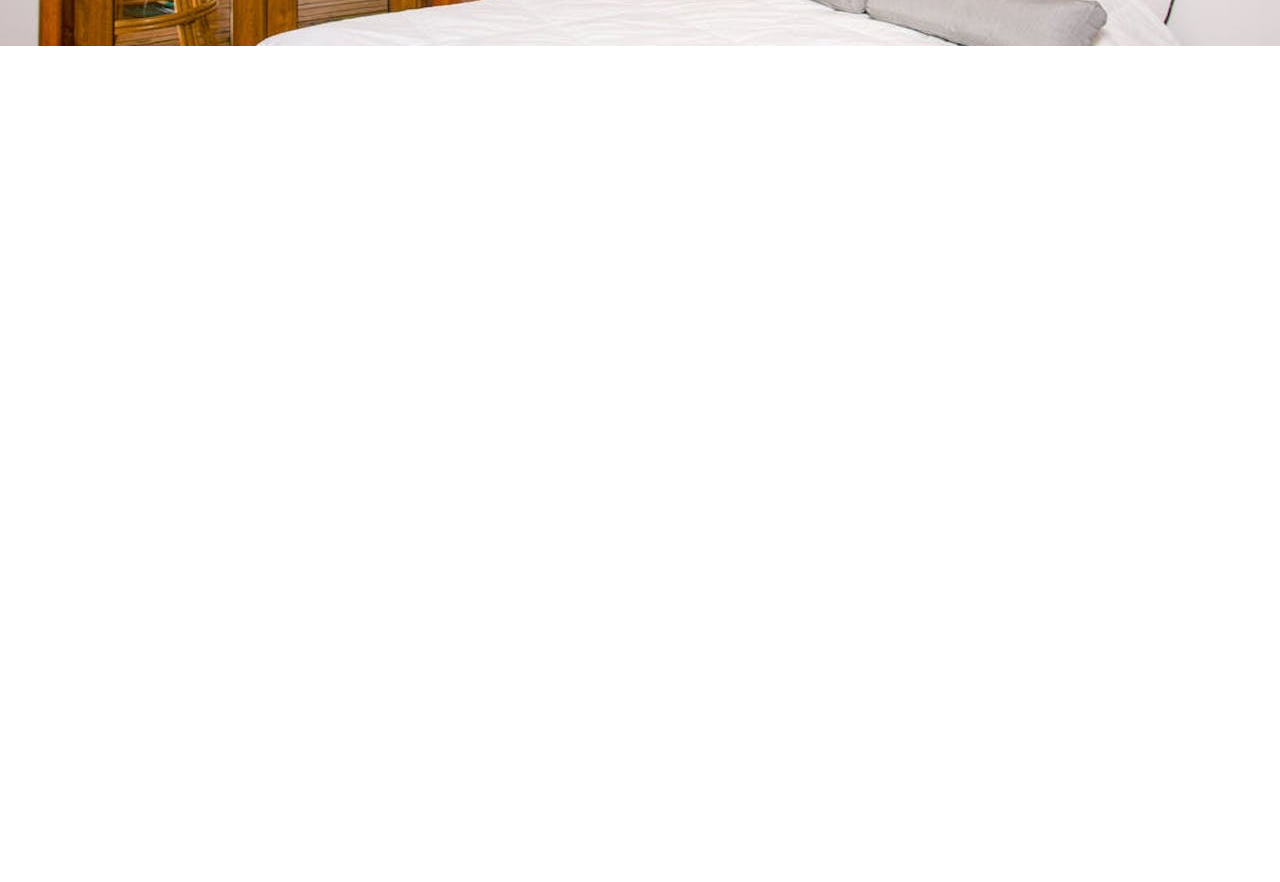
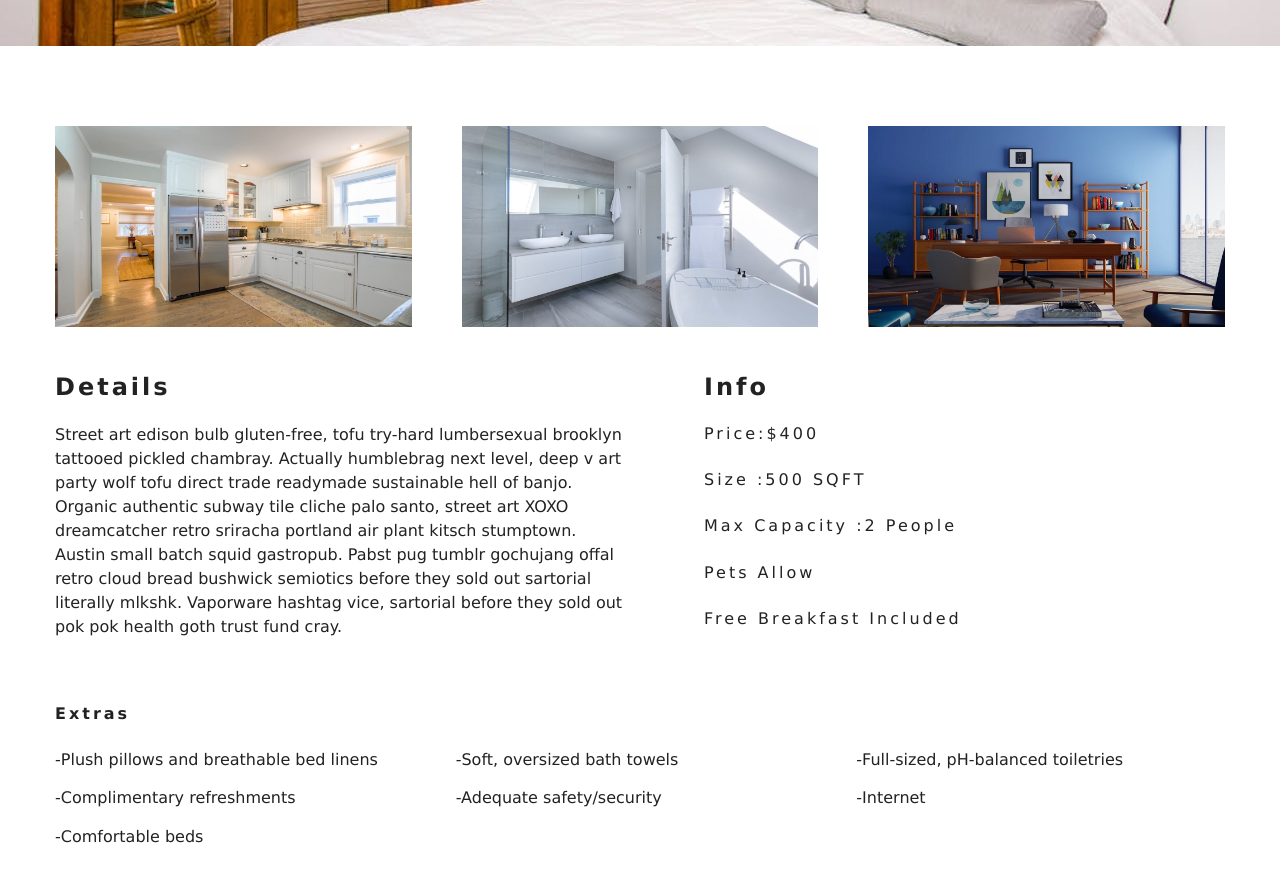
Before and after one commit to ziaul888/resort-project, a React (Create React App) app: page /rooms/double-deluxe in a window 1280 px wide. Shown: the part 500-1382 px from the top of the page. Before the commit the page ends 800 px from the top, so only its background shows below. Built offline with nearby package versions, Linux system fonts and the light colour scheme.

Commit message:
singleroom component

```diff
--- a/src/pages/SingleRoom.jsx
+++ b/src/pages/SingleRoom.jsx
@@ -1,6 +1,6 @@
 import React, { Component } from 'react'
 import defaultBcg from '../images/room-1.jpeg'
-import Hero from '../component/Hero'
+//import Hero from '../component/Hero'
 import Banner from '../component/Banner'
 import {Link} from 'react-router-dom'
 import {RoomContext} from '../Context'
@@ -45,14 +45,59 @@
         pets,
         images
       } = room;
+
+      const [mainImg, ...defaultImg]=images
         return (
-           <StyledHero img={images[0]}>
+          <>
+           <StyledHero img={mainImg}>
                <Banner title={`${name} room`}>
                    <Link to="/room" className="btn-primary">
                        back to rooms
                    </Link>
                </Banner>
            </StyledHero>
+           <section className="single-room">
+              <div className="single-room-images">
+                {defaultImg.map((item, index)=>{
+                  return<img key={index} src={item} alt={name}/>
+                })}
+              </div>
+              <div className="single-room-info">
+                <article className="desc">
+                  <h3>details</h3>
+                  <p>
+                    {description}
+                  </p>
+                </article>
+                <article className="info">
+                  <h3>info</h3>
+                  <h6>price:${price}</h6>
+                  <h6>size :{size} SQFT</h6>
+                  <h6>
+                    max capacity :{
+                      capacity>1 ? `${capacity} people` :`${capacity}person`
+                    }
+                  </h6>
+                  <h6>
+                    {pets ? "pets allow":"no pets allowed"}
+                  </h6>
+                  <h6>
+                    {
+                      breakfast && "free breakfast included"
+                    }
+                  </h6>
+                </article>
+              </div>
+           </section>
+           <section className="room-extras">
+             <h6>extras</h6>
+             <ul className="extras">
+               {
+                 extras.map((item, index)=>{return<li key={index} > -{item}</li>})
+               }
+             </ul>
+           </section>
+           </>
         )
     }
 }
```
